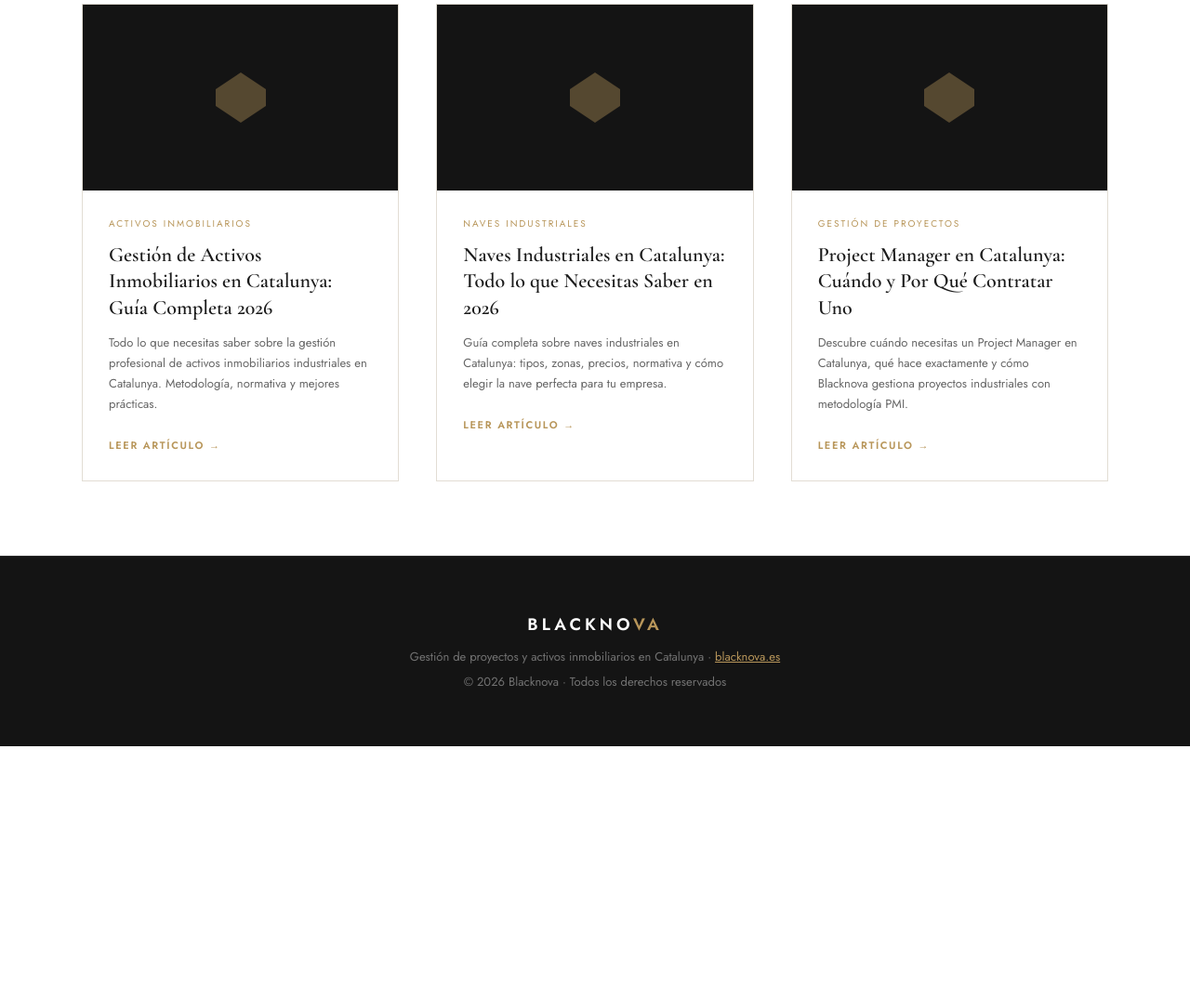
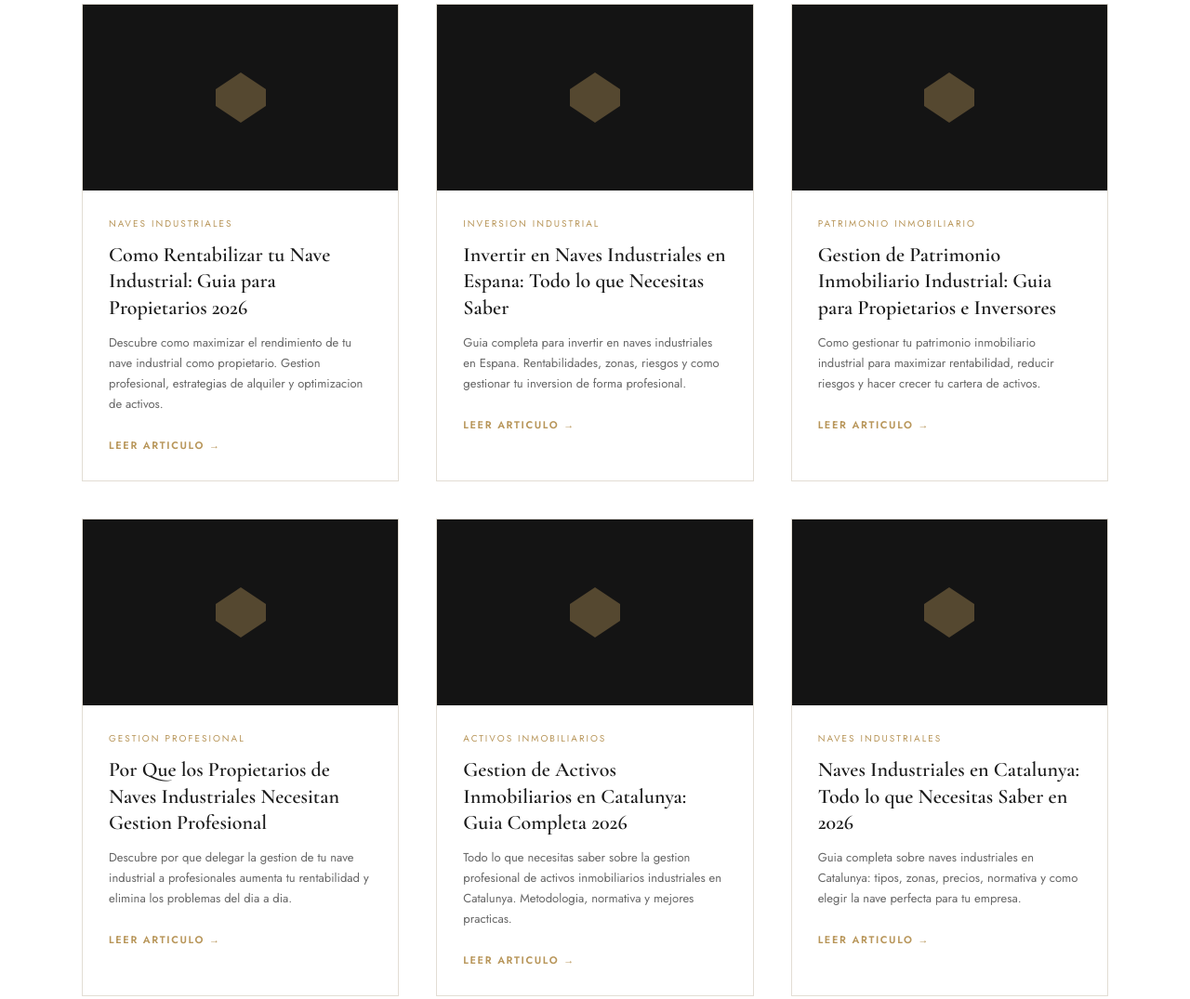
Before and after one commit to brunasuau/blacknova-web, a plain HTML site: page blog.html in a window 1280 px wide. Shown: the part 493-1568 px from the top of the page at 93% size. Before the commit the page ends 1296 px from the top, so only its background shows below. Drawn offline with nearby package versions, Linux system fonts and the light colour scheme.

Commit message:
Blog 7 articulos

```diff
--- a/blog.html
+++ b/blog.html
@@ -1,20 +1,19 @@
 <!DOCTYPE html>
-
 <html lang="es">
 <head>
-<!-- Google Analytics -->
-<script async="" src="https://www.googletagmanager.com/gtag/js?id=G-DTP5WXLB81"></script>
+<meta charset="UTF-8">
+<meta name="viewport" content="width=device-width, initial-scale=1.0">
+<title>Blog | Blacknova — Gestión de Activos Inmobiliarios y Naves Industriales</title>
+<meta name="description" content="Blog de Blacknova sobre rentabilizar naves industriales, gestión de patrimonio inmobiliario y activos industriales en España. Guías y consejos para propietarios e inversores.">
+<script async src="https://www.googletagmanager.com/gtag/js?id=G-DTP5WXLB81"></script>
 <script>
   window.dataLayer = window.dataLayer || [];
   function gtag(){dataLayer.push(arguments);}
   gtag('js', new Date());
   gtag('config', 'G-DTP5WXLB81');
-</script><meta charset="utf-8"/>
-<meta content="width=device-width, initial-scale=1.0" name="viewport"/>
-<title>Blog | Blacknova — Gestión de Proyectos y Naves Industriales en Catalunya</title>
-<meta content="Blog de Blacknova sobre gestión de proyectos industriales, naves industriales y selección de talento técnico en Catalunya. Guías, consejos y tendencias del sector." name="description"/>
-<link href="https://fonts.googleapis.com" rel="preconnect"/>
-<link href="https://fonts.googleapis.com/css2?family=Cormorant+Garamond:ital,wght@0,300;0,400;0,600&amp;family=Jost:wght@200;300;400;500;600&amp;display=swap" rel="stylesheet"/>
+</script>
+<link rel="preconnect" href="https://fonts.googleapis.com">
+<link href="https://fonts.googleapis.com/css2?family=Cormorant+Garamond:ital,wght@0,300;0,400;0,600&family=Jost:wght@200;300;400;500;600&display=swap" rel="stylesheet">
 <style>
 *,*::before,*::after{margin:0;padding:0;box-sizing:border-box}
 :root{--gold:#b8965a;--gold2:#d4ad75;--black:#0d0d0d;--dark:#141414;--white:#ffffff;--text:#1a1a1a;--muted:#666;--border:#e2ddd4;--border-dark:#2a2a2a}
@@ -29,8 +28,7 @@ header{position:fixed;top:0;left:0;right:0;z-index:1000;background:rgba(13,13,13
 nav{display:flex;align-items:center;gap:36px}
 nav a{font-size:12px;font-weight:500;letter-spacing:0.14em;text-transform:uppercase;color:rgba(255,255,255,0.7);text-decoration:none;transition:color 0.2s}
 nav a:hover,nav a.active{color:var(--white)}
-.header-cta{font-size:11px;font-weight:600;letter-spacing:0.2em;text-transform:uppercase;background:var(--gold);color:var(--black);padding:12px 28px;text-decoration:none;transition:background 0.2s}
-.header-cta:hover{background:var(--gold2)}
+.header-cta{font-size:11px;font-weight:600;letter-spacing:0.2em;text-transform:uppercase;background:var(--gold);color:var(--black);padding:12px 28px;text-decoration:none}
 .page-hero{padding:160px 48px 80px;background:var(--dark);text-align:center}
 .page-eyebrow{font-size:11px;letter-spacing:0.25em;text-transform:uppercase;color:var(--gold);margin-bottom:20px}
 .page-title{font-family:'Cormorant Garamond',serif;font-size:64px;font-weight:300;color:var(--white);line-height:1.1}
@@ -38,14 +36,13 @@ nav a:hover,nav a.active{color:var(--white)}
 .blog-grid{max-width:1200px;margin:0 auto;padding:80px 48px;display:grid;grid-template-columns:repeat(3,1fr);gap:40px}
 .blog-card{border:1px solid var(--border);transition:border-color 0.2s}
 .blog-card:hover{border-color:var(--gold)}
-.blog-card-img{width:100%;height:200px;background:var(--dark);display:flex;align-items:center;justify-content:center;overflow:hidden}
+.blog-card-img{width:100%;height:200px;background:var(--dark);display:flex;align-items:center;justify-content:center}
 .blog-card-img svg{width:60px;height:60px;fill:var(--gold);opacity:0.4}
 .blog-card-body{padding:28px}
 .blog-card-cat{font-size:10px;letter-spacing:0.2em;text-transform:uppercase;color:var(--gold);margin-bottom:12px}
 .blog-card-title{font-family:'Cormorant Garamond',serif;font-size:22px;font-weight:600;color:var(--text);margin-bottom:12px;line-height:1.3}
 .blog-card-desc{font-size:13px;color:var(--muted);line-height:1.7;margin-bottom:20px}
 .blog-card-link{font-size:11px;letter-spacing:0.15em;text-transform:uppercase;color:var(--gold);text-decoration:none;font-weight:600}
-.blog-card-link:hover{color:var(--gold2)}
 footer{background:var(--dark);padding:60px 48px;text-align:center;border-top:1px solid var(--border-dark)}
 .footer-logo{font-weight:700;font-size:18px;letter-spacing:0.22em;text-transform:uppercase;color:var(--white);margin-bottom:12px}
 .footer-logo span{color:var(--gold)}
@@ -56,8 +53,8 @@ footer p{color:rgba(255,255,255,0.4);font-size:13px}
 <body>
 <header>
   <div class="header-inner">
-<a class="logo" href="index.html">
-<div class="logo-mark"><svg viewbox="0 0 20 20"><polygon points="10,1 19,7 19,13 10,19 1,13 1,7"></polygon></svg></div>
+    <a href="index.html" class="logo">
+      <div class="logo-mark"><svg viewBox="0 0 20 20"><polygon points="10,1 19,7 19,13 10,19 1,13 1,7"/></svg></div>
       <span class="logo-text">Blackno<span>va</span></span>
     </a>
     <nav>
@@ -65,55 +62,96 @@ footer p{color:rgba(255,255,255,0.4);font-size:13px}
       <a href="que-hacemos.html">Servicios</a>
       <a href="talentos.html">Talentos</a>
       <a href="sobre-nosotros.html">Nosotros</a>
-<a class="active" href="blog.html">Blog</a>
+      <a href="blog.html" class="active">Blog</a>
       <a href="contacto.html">Contacto</a>
     </nav>
-<a class="header-cta" href="contacto.html">Contactar</a>
+    <a href="contacto.html" class="header-cta">Contactar</a>
   </div>
 </header>
+
 <div class="page-hero">
-<div class="page-eyebrow">Conocimiento · Sector · Catalunya</div>
-<h1 class="page-title">Nuestro<br/><em>Blog</em></h1>
+  <div class="page-eyebrow">Conocimiento · Activos · Patrimonio</div>
+  <h1 class="page-title">Nuestro<br><em>Blog</em></h1>
 </div>
+
 <div class="blog-grid">
+
   <div class="blog-card">
-<div class="blog-card-img">
-<svg viewbox="0 0 20 20"><polygon points="10,1 19,7 19,13 10,19 1,13 1,7"></polygon></svg>
+    <div class="blog-card-img"><svg viewBox="0 0 20 20"><polygon points="10,1 19,7 19,13 10,19 1,13 1,7"/></svg></div>
+    <div class="blog-card-body">
+      <div class="blog-card-cat">Naves Industriales</div>
+      <h2 class="blog-card-title">Como Rentabilizar tu Nave Industrial: Guia para Propietarios 2026</h2>
+      <p class="blog-card-desc">Descubre como maximizar el rendimiento de tu nave industrial como propietario. Gestion profesional, estrategias de alquiler y optimizacion de activos.</p>
+      <a href="blog_articles/rentabilizar-nave-industrial.html" class="blog-card-link">Leer articulo →</a>
     </div>
+  </div>
+
+  <div class="blog-card">
+    <div class="blog-card-img"><svg viewBox="0 0 20 20"><polygon points="10,1 19,7 19,13 10,19 1,13 1,7"/></svg></div>
+    <div class="blog-card-body">
+      <div class="blog-card-cat">Inversion Industrial</div>
+      <h2 class="blog-card-title">Invertir en Naves Industriales en Espana: Todo lo que Necesitas Saber</h2>
+      <p class="blog-card-desc">Guia completa para invertir en naves industriales en Espana. Rentabilidades, zonas, riesgos y como gestionar tu inversion de forma profesional.</p>
+      <a href="blog_articles/invertir-naves-industriales-espana.html" class="blog-card-link">Leer articulo →</a>
+    </div>
+  </div>
+
+  <div class="blog-card">
+    <div class="blog-card-img"><svg viewBox="0 0 20 20"><polygon points="10,1 19,7 19,13 10,19 1,13 1,7"/></svg></div>
+    <div class="blog-card-body">
+      <div class="blog-card-cat">Patrimonio Inmobiliario</div>
+      <h2 class="blog-card-title">Gestion de Patrimonio Inmobiliario Industrial: Guia para Propietarios e Inversores</h2>
+      <p class="blog-card-desc">Como gestionar tu patrimonio inmobiliario industrial para maximizar rentabilidad, reducir riesgos y hacer crecer tu cartera de activos.</p>
+      <a href="blog_articles/gestion-patrimonio-inmobiliario.html" class="blog-card-link">Leer articulo →</a>
+    </div>
+  </div>
+
+  <div class="blog-card">
+    <div class="blog-card-img"><svg viewBox="0 0 20 20"><polygon points="10,1 19,7 19,13 10,19 1,13 1,7"/></svg></div>
+    <div class="blog-card-body">
+      <div class="blog-card-cat">Gestion Profesional</div>
+      <h2 class="blog-card-title">Por Que los Propietarios de Naves Industriales Necesitan Gestion Profesional</h2>
+      <p class="blog-card-desc">Descubre por que delegar la gestion de tu nave industrial a profesionales aumenta tu rentabilidad y elimina los problemas del dia a dia.</p>
+      <a href="blog_articles/gestion-profesional-nave-industrial-propietario.html" class="blog-card-link">Leer articulo →</a>
+    </div>
+  </div>
+
+  <div class="blog-card">
+    <div class="blog-card-img"><svg viewBox="0 0 20 20"><polygon points="10,1 19,7 19,13 10,19 1,13 1,7"/></svg></div>
     <div class="blog-card-body">
       <div class="blog-card-cat">Activos Inmobiliarios</div>
-<h2 class="blog-card-title">Gestión de Activos Inmobiliarios en Catalunya: Guía Completa 2026</h2>
-<p class="blog-card-desc">Todo lo que necesitas saber sobre la gestión profesional de activos inmobiliarios industriales en Catalunya. Metodología, normativa y mejores prácticas.</p>
-<a class="blog-card-link" href="blog_articles/gestion-activos-inmobiliarios-catalunya.html">Leer artículo →</a>
+      <h2 class="blog-card-title">Gestion de Activos Inmobiliarios en Catalunya: Guia Completa 2026</h2>
+      <p class="blog-card-desc">Todo lo que necesitas saber sobre la gestion profesional de activos inmobiliarios industriales en Catalunya. Metodologia, normativa y mejores practicas.</p>
+      <a href="blog_articles/gestion-activos-inmobiliarios-catalunya.html" class="blog-card-link">Leer articulo →</a>
     </div>
   </div>
+
   <div class="blog-card">
-<div class="blog-card-img">
-<svg viewbox="0 0 20 20"><polygon points="10,1 19,7 19,13 10,19 1,13 1,7"></polygon></svg>
-</div>
+    <div class="blog-card-img"><svg viewBox="0 0 20 20"><polygon points="10,1 19,7 19,13 10,19 1,13 1,7"/></svg></div>
     <div class="blog-card-body">
       <div class="blog-card-cat">Naves Industriales</div>
       <h2 class="blog-card-title">Naves Industriales en Catalunya: Todo lo que Necesitas Saber en 2026</h2>
-<p class="blog-card-desc">Guía completa sobre naves industriales en Catalunya: tipos, zonas, precios, normativa y cómo elegir la nave perfecta para tu empresa.</p>
-<a class="blog-card-link" href="blog_articles/naves-industriales-catalunya-guia.html">Leer artículo →</a>
+      <p class="blog-card-desc">Guia completa sobre naves industriales en Catalunya: tipos, zonas, precios, normativa y como elegir la nave perfecta para tu empresa.</p>
+      <a href="blog_articles/naves-industriales-catalunya-guia.html" class="blog-card-link">Leer articulo →</a>
     </div>
   </div>
+
   <div class="blog-card">
-<div class="blog-card-img">
-<svg viewbox="0 0 20 20"><polygon points="10,1 19,7 19,13 10,19 1,13 1,7"></polygon></svg>
-</div>
+    <div class="blog-card-img"><svg viewBox="0 0 20 20"><polygon points="10,1 19,7 19,13 10,19 1,13 1,7"/></svg></div>
     <div class="blog-card-body">
-<div class="blog-card-cat">Gestión de Proyectos</div>
-<h2 class="blog-card-title">Project Manager en Catalunya: Cuándo y Por Qué Contratar Uno</h2>
-<p class="blog-card-desc">Descubre cuándo necesitas un Project Manager en Catalunya, qué hace exactamente y cómo Blacknova gestiona proyectos industriales con metodología PMI.</p>
-<a class="blog-card-link" href="blog_articles/project-manager-catalunya.html">Leer artículo →</a>
+      <div class="blog-card-cat">Gestion de Proyectos</div>
+      <h2 class="blog-card-title">Project Manager en Catalunya: Cuando y Por Que Contratar Uno</h2>
+      <p class="blog-card-desc">Descubre cuando necesitas un Project Manager en Catalunya, que hace exactamente y como Blacknova gestiona proyectos industriales con metodologia PMI.</p>
+      <a href="blog_articles/project-manager-catalunya.html" class="blog-card-link">Leer articulo →</a>
     </div>
   </div>
+
 </div>
+
 <footer>
   <div class="footer-logo">Blackno<span>va</span></div>
-<p>Gestión de proyectos y activos inmobiliarios en Catalunya · <a href="https://blacknova.es" style="color:var(--gold)">blacknova.es</a></p>
-<p style="margin-top:8px">© 2026 Blacknova · Todos los derechos reservados</p>
+  <p>Gestion de activos inmobiliarios y naves industriales · <a href="https://blacknova.es" style="color:var(--gold)">blacknova.es</a></p>
+  <p style="margin-top:8px">2026 Blacknova · Todos los derechos reservados</p>
 </footer>
 </body>
 </html>
```
Lines whose indentation alone changed are shown as unchanged.
